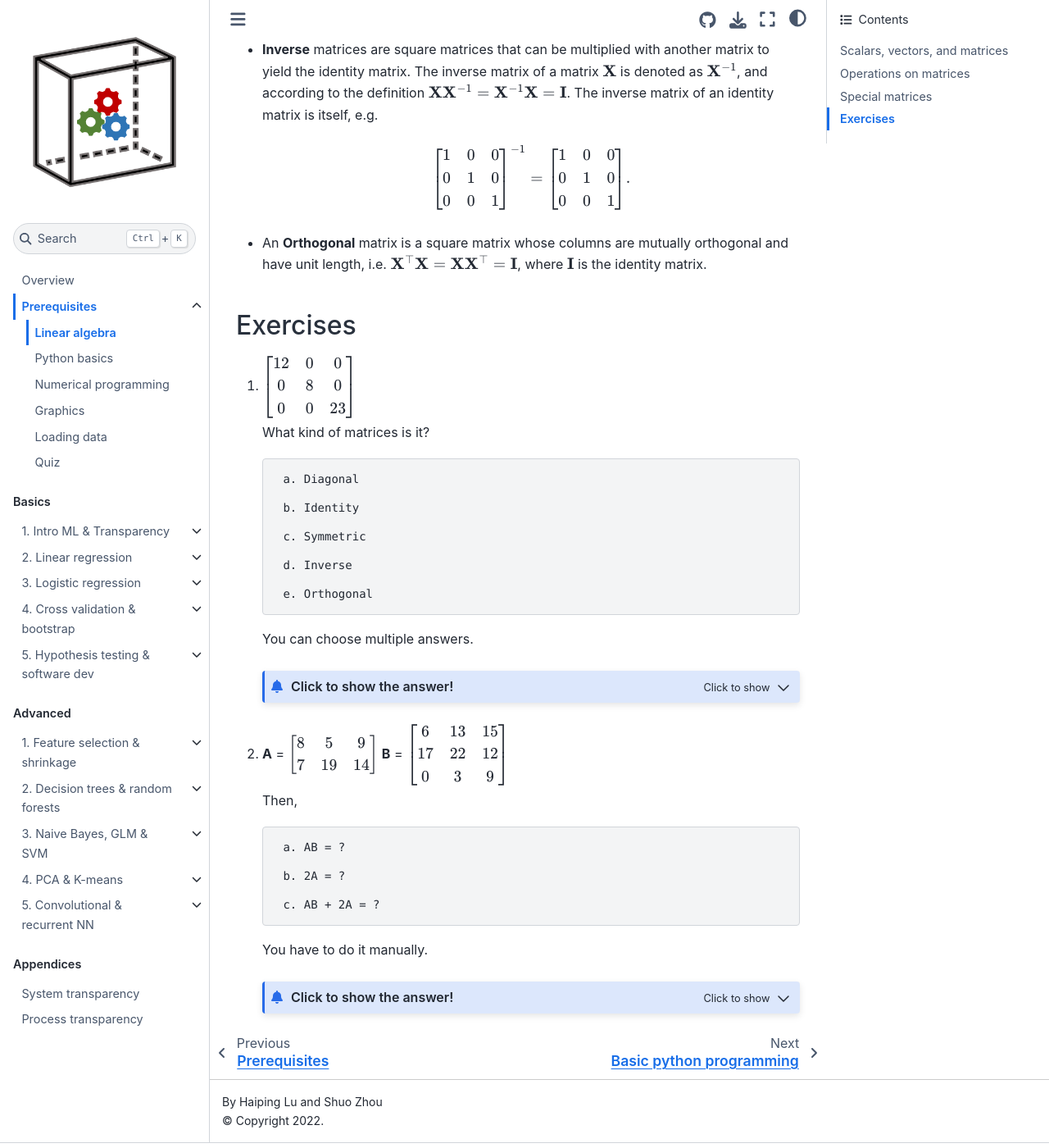
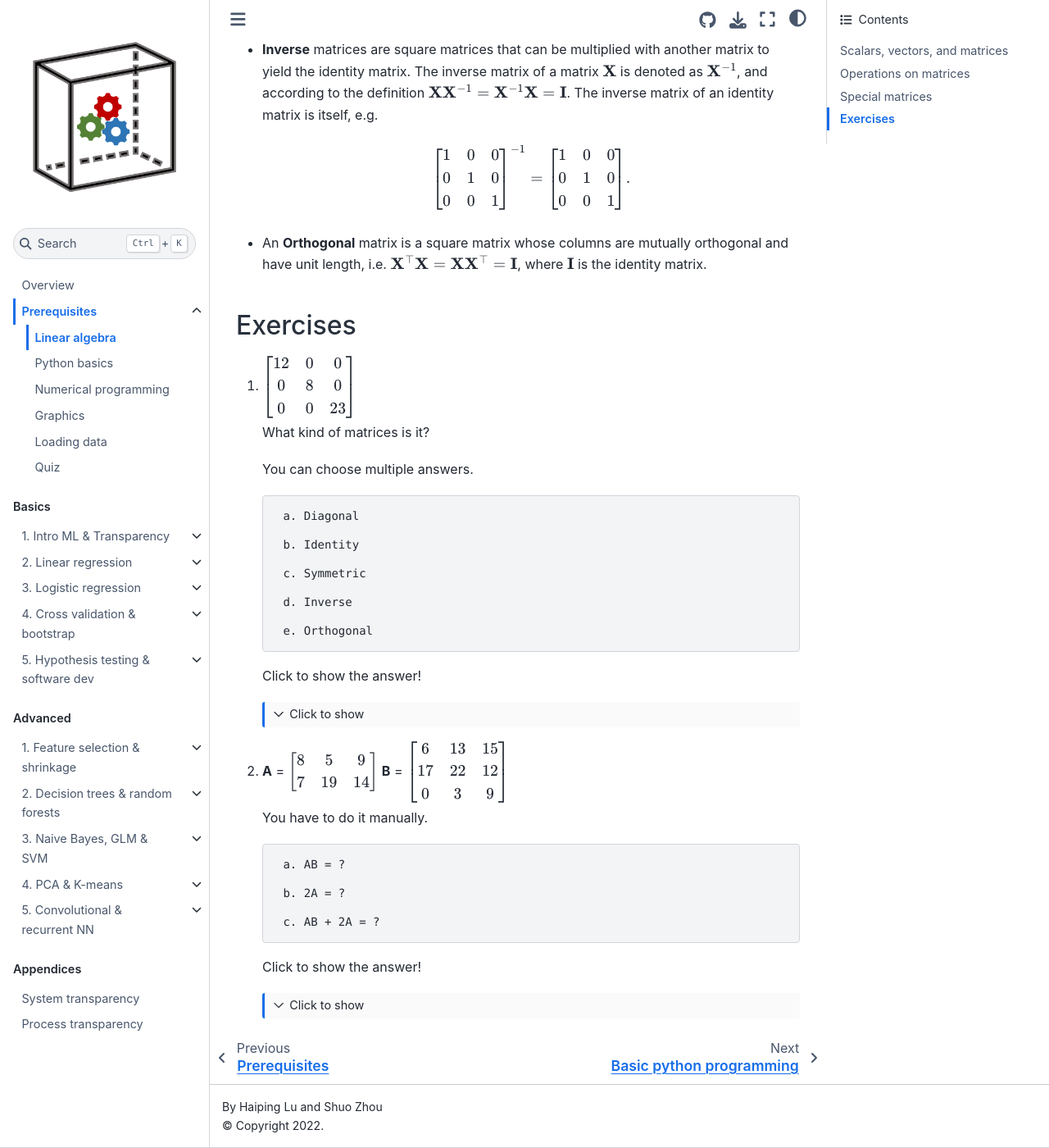
Before and after one commit to pykale/transparentML, a Jupyter Book: the page built from content/00-prereq/linear-algebra-and-notations.md, in a window 1280 px wide and 1400 px high, scrolled down 3425 px. Shown: the whole window at 82% size. Built offline with Jupyter Book 1.0.4 settings and Sphinx 7.4.7 and the Sphinx Book theme 1.1.4, drawn with Linux system fonts in a browser that asks for light colours; pages that are not in the unit, such as notebooks, are missing from menus.

````diff
--- a/content/00-prereq/linear-algebra-and-notations.md
+++ b/content/00-prereq/linear-algebra-and-notations.md
@@ -140,29 +142,28 @@ This section introduces the basic concepts of linear algebra and notations used
         d. Inverse
 
         e. Orthogonal
-    You can choose multiple answers.
 
 
-   ```{admonition} Click to show the answer!
-   :class: dropdown
-   **a, b, c, d**
+
+    Click to show the answer!
+   ```{toggle}
+    **a ,b, c**
    ```
 
 2. **A** = $\begin{bmatrix} 8 & 5 & 9 \\ 7 & 19 & 14 \end{bmatrix}$
    **B** = $ \begin{bmatrix} 6 & 13 & 15 \\ 17 & 22 & 12 \\ 0 & 3 & 9 \end{bmatrix}$
 
-    Then,
+    You have to do it manually.
 
         a. AB = ?
 
         b. 2A = ?
 
         c. AB + 2A = ?
-    You have to do it manually.
 
 
-   ```{admonition} Click to show the answer!
-   :class: dropdown
+    Click to show the answer!
+   ```{toggle}
     a. $\begin{bmatrix} 133 & 241 & 261 \\ 365 & 551 & 459 \end{bmatrix}$
 
     b. $\begin{bmatrix} 16 & 10 & 18 \\ 14 & 38 & 28 \end{bmatrix}$
````
Also changed, not shown: other parts of content/00-prereq/linear-algebra-and-notations.md (+2 -0 lines), content/00-prereq/basic-python.ipynb.
